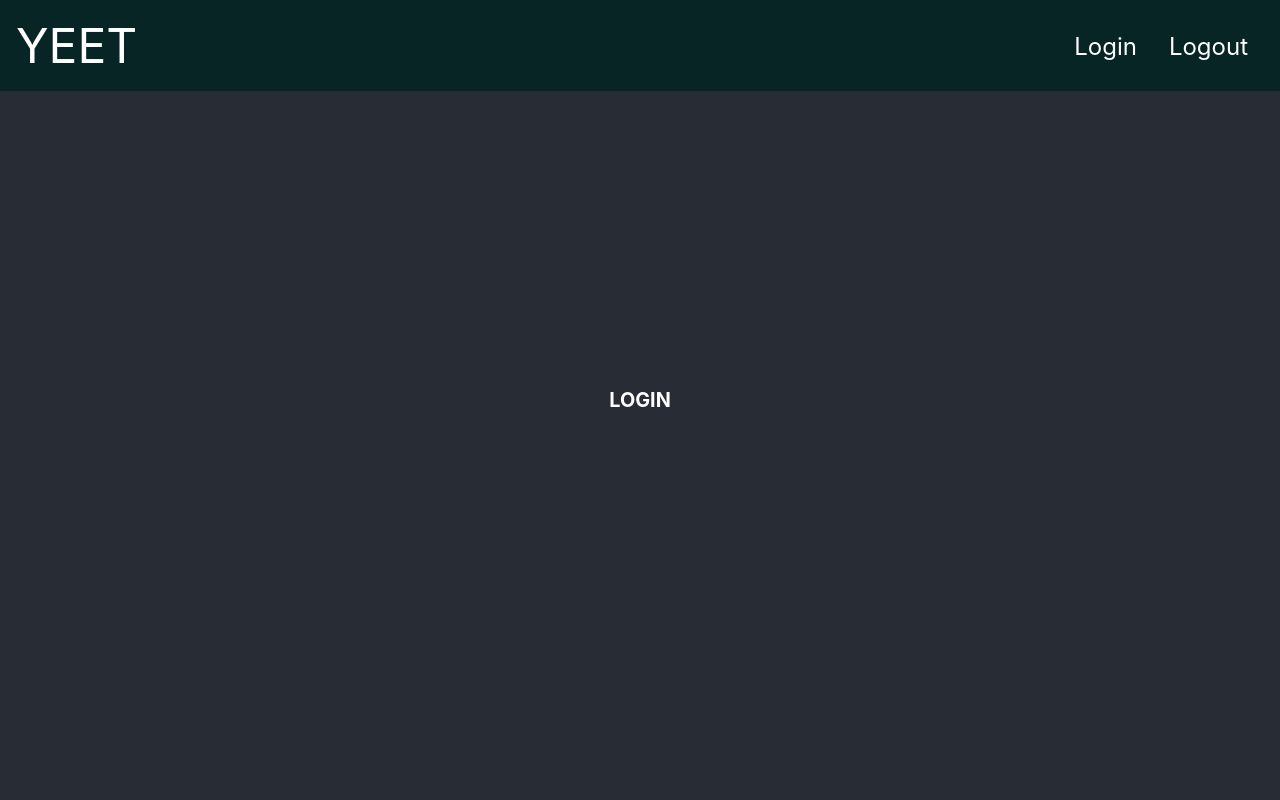
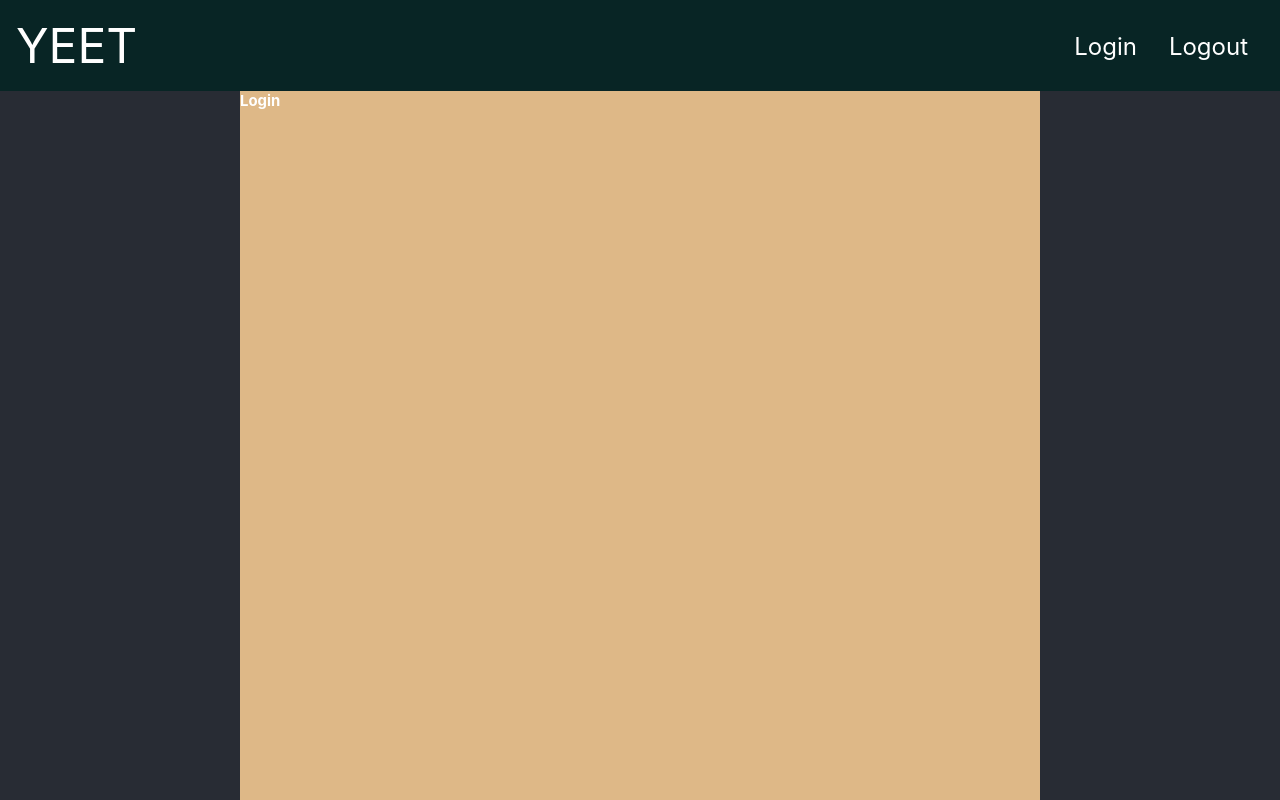
Before and after one commit to wilsoncollin7/My-Application, a React (Create React App) app in the folder client/: page /login in a window 1280 px wide. Built offline with nearby package versions, Linux system fonts and the light colour scheme.

Commit message:
added login/register skeleton

```diff
--- /dev/null
+++ b/client/src/components/LoginForm/Login.js
@@ -0,0 +1,10 @@
+import React from 'react';
+import "./style.css";
+
+function Login() {
+  return(
+    <h2>Login</h2>
+  )
+}
+
+export default Login;
--- /dev/null
+++ b/client/src/components/LoginForm/LoginFrom.js
@@ -0,0 +1,32 @@
+import React, { useState } from 'react';
+// styling
+import "./style.css";
+// components
+import Login from "./Login";
+import Register from "./Register";
+
+function LoginForm() {
+  const [pageLayout, setPageLayout] =useState({
+    login: true
+  });
+
+
+  return(
+    <div className="loginContainer">
+      <div className="loginNav">
+        <button className="loginNavBtn" onClick={() => setPageLayout({
+          login: true
+        })}>Login</button>
+        <button className="loginNavBtn" onClick={() => setPageLayout({
+          login: false
+        })}>Register</button>
+      </div>
+      <div>
+        {pageLayout.login ? <Login /> : <Register />}
+      </div>
+
+    </div>
+  )
+}
+
+export default LoginForm;
--- /dev/null
+++ b/client/src/components/LoginForm/Register.js
@@ -0,0 +1,10 @@
+import React from 'react';
+import "./style.css";
+
+function Register() {
+  return(
+    <h2>Register</h2>
+  )
+}
+
+export default Register;
--- /dev/null
+++ b/client/src/components/LoginForm/style.css
@@ -0,0 +1,16 @@
+.loginContainer {
+  background-color: burlywood;
+  height: 800px;
+  width: 800px;
+}
+
+.loginNav {
+  background-color: cadetblue;
+  text-align: center;
+  width: 100%;
+  height: 80px;
+}
+
+.loginNavBtn {
+  margin: 30px;
+}
--- a/client/src/pages/Login.js
+++ b/client/src/pages/Login.js
@@ -1,9 +1,11 @@
 import React from 'react';
+// components
+import LoginForm from "../components/LoginForm/LoginFrom";
 
 function Login() {
   return(
-    <h1>LOGIN</h1>
+    <LoginForm />
   )
-}
+};
 
 export default Login;
```
Also changed, not shown: 1 other file (tests, documents, lock files or other folders).
